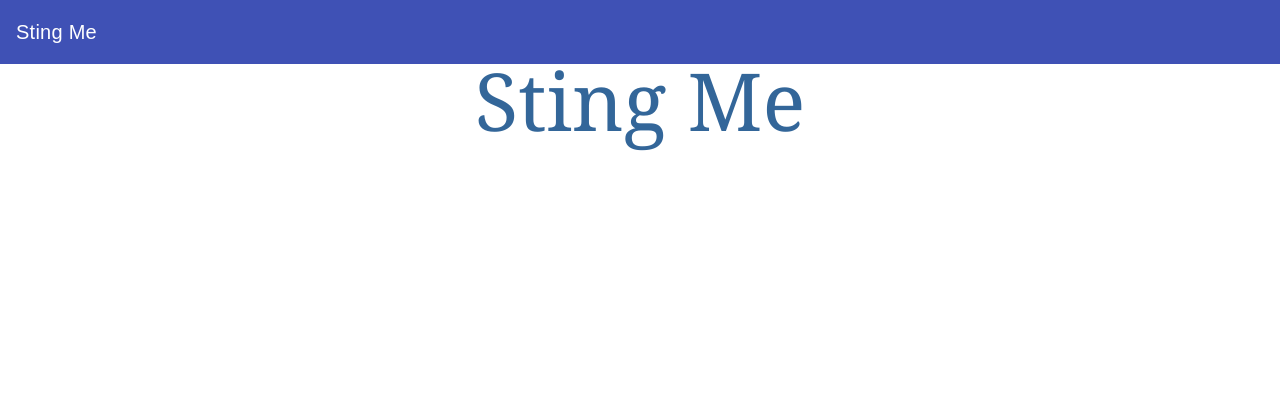
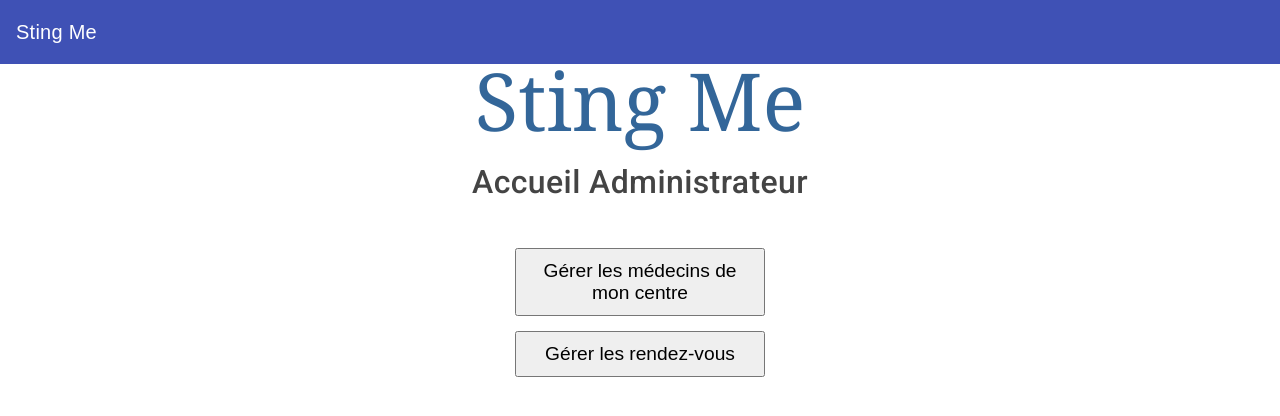
Before and after one commit to ash-hsa/projet_fullstack, an Angular app in the folder frontend/: page /accueil_admin in a window 1280 px wide. Before the commit this address led to /. Shown: the top 416 px of the page. Built offline with nearby package versions, Linux system fonts and the light colour scheme.

Commit message:
bouton pour accéder aux pages admin

```diff
--- a/frontend/src/app/accueil-admin/accueil-admin.component.html
+++ b/frontend/src/app/accueil-admin/accueil-admin.component.html
@@ -1 +1,12 @@
-<p>accueil-admin works!</p>
+<h2 class="title">Accueil Administrateur</h2>
+
+<!-- Conteneur des boutons -->
+<div class="button-container">
+  <button mat-raised-button color="primary" class="admin-button" routerLink="/admin/medecins">
+    Gérer les médecins de mon centre
+  </button>
+
+  <button mat-raised-button color="accent" class="admin-button" routerLink="/admin/reservations">
+    Gérer les rendez-vous
+  </button>
+</div>
--- a/frontend/src/app/accueil-admin/accueil-admin.component.scss
+++ b/frontend/src/app/accueil-admin/accueil-admin.component.scss
@@ -0,0 +1,20 @@
+.title {
+    text-align: center;
+    font-size: 2rem;
+    margin-bottom: 20px;
+    margin-top: 50px;
+  }
+
+  .button-container {
+    display: flex;
+    flex-direction: column;
+    align-items: center;
+    gap: 15px; /* Espacement entre les boutons */
+    margin-top: 50px;
+  }
+
+  .admin-button {
+    width: 250px;
+    font-size: 1.2rem;
+    padding: 10px;
+  }
--- a/frontend/src/app/app.routes.ts
+++ b/frontend/src/app/app.routes.ts
@@ -3,7 +3,7 @@ import { VaccinationCenterListComponent } from './vaccination-center-list/vaccin
 import { VaccinationCenterComponent } from './vaccination-center/vaccination-center.component';
 import { LoginComponent } from './login/login.component';
 import { AccueilComponent } from './accueil/accueil.component';
-
+import { AccueilAdminComponent } from './accueil-admin/accueil-admin.component';
 
 
 export const routes: Routes = [
@@ -11,6 +11,7 @@ export const routes: Routes = [
     {path: "centers", component: VaccinationCenterListComponent},
     {path : "centers/detail/:id", component: VaccinationCenterComponent},
     {path: "accueil", component: AccueilComponent},
+    {path: "accueil_admin", component: AccueilAdminComponent},
     {path : "", redirectTo: "/login", pathMatch:"full"},
 
 ];
```
